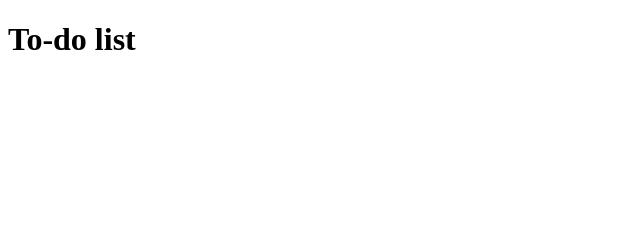
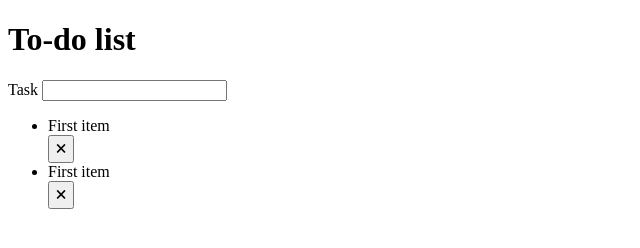
Before and after one commit to LeoLoureiro-code/Todo-list, a plain HTML site: page index.html in a window 1280 px wide. Shown: the whole page, without its empty margins (0-640 px from the left). Drawn offline with Linux system fonts and the light colour scheme.

Commit message:
add html semantic

```diff
--- a/index.html
+++ b/index.html
@@ -4,16 +4,40 @@
     <meta charset="UTF-8">
     <meta http-equiv="X-UA-Compatible" content="IE=edge">
     <meta name="viewport" content="width=device-width, initial-scale=1.0">
+    <link rel="stylesheet" href="index.css">
     <title>Todo list</title>
 </head>
 <body>
+    <div class="container">
         <header>
             <h1>To-do list</h1>
         </header>
         <main>
+            <form action="">
+                <label for="todo">Task</label>
+                <input type="text" name="todo" id="todo">
+            </form>
             <div class="list-div">
-            <ul class="todo-list"></ul>
+                <ul class="todo-list">
+                    <li class="todo-list-item">
+                        <div>First item</div>
+                        <div>
+                            <button>
+                                &#128473;
+                            </button>
+                        </div>
+                    </li>
+                    <li class="todo-list-item">
+                        <div>First item</div>
+                        <div>
+                            <button>
+                                &#128473;
+                            </button>
+                        </div>
+                    </li>
+                </ul>
             </div>
         </main>
+    </div>
 </body>
 </html>
```
Lines whose indentation alone changed are shown as unchanged.
